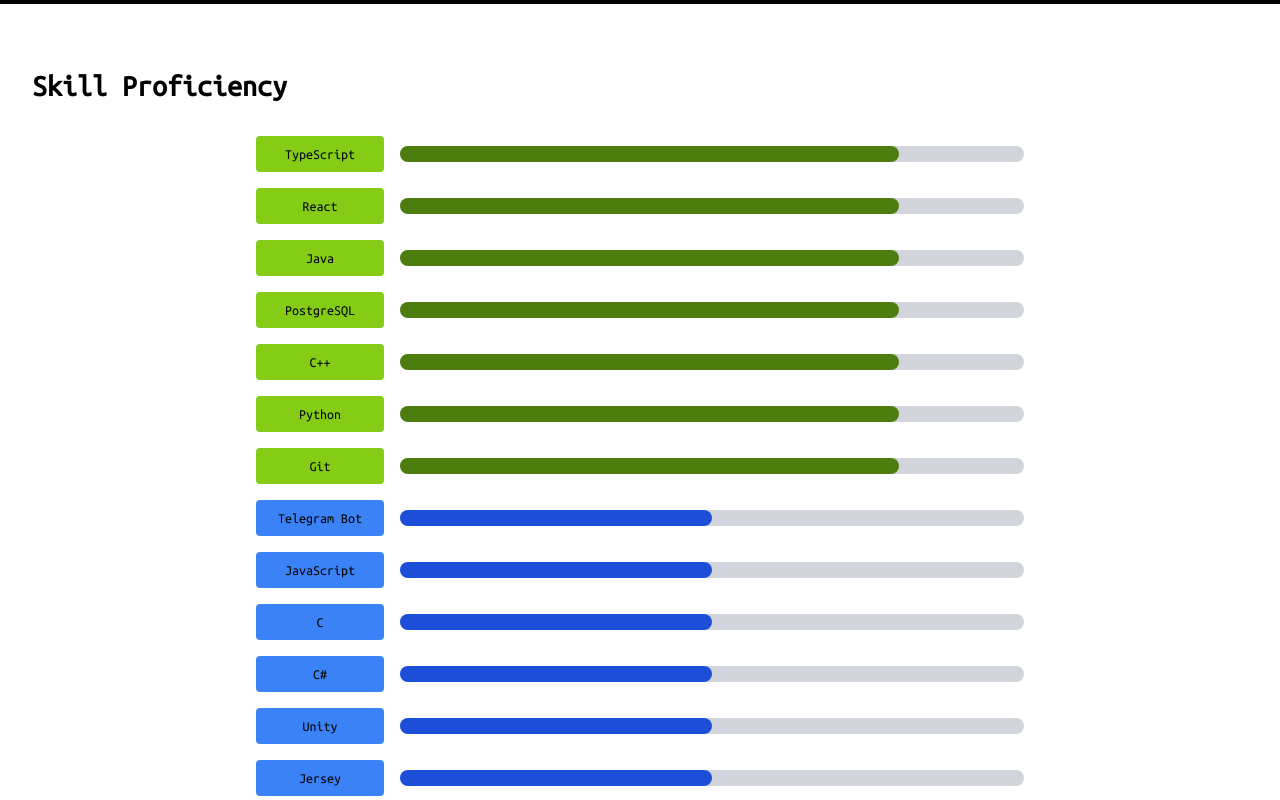
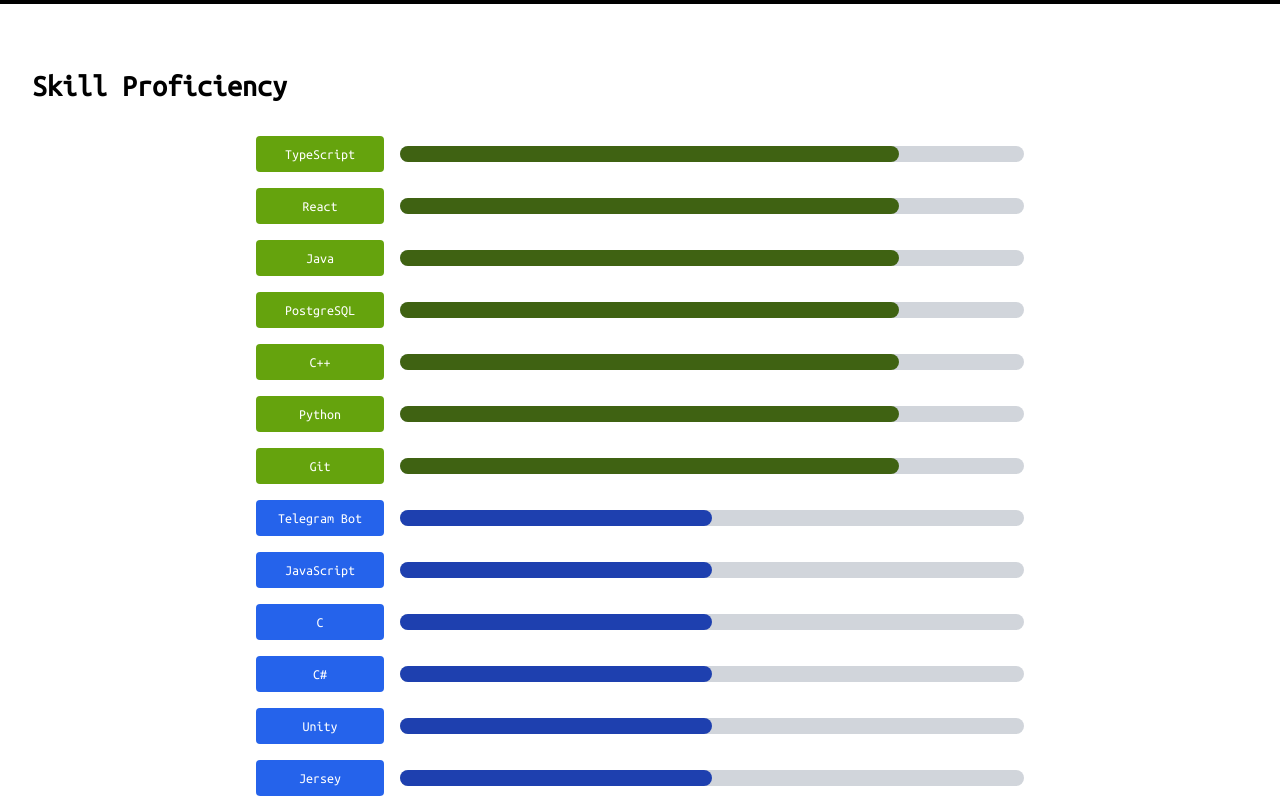
Before and after one commit to joshuan98/resume, a Next.js app: page / in a window 1280 px wide. Shown: the part 7080-7880 px from the top of the page. Built offline with nearby package versions, Linux system fonts and the light colour scheme.

Commit message:
Update color of skills bar and text

```diff
--- a/src/components/Skills.tsx
+++ b/src/components/Skills.tsx
@@ -8,26 +8,26 @@
   switch (level) {
     case 'proficient':
       return {
-        bgText: 'bg-lime-500',
-        bgBar: 'bg-lime-700',
+        bgText: 'bg-lime-600',
+        bgBar: 'bg-lime-800',
         width: '80%',
       };
     case 'intermediate':
       return {
-        bgText: 'bg-blue-500',
-        bgBar: 'bg-blue-700',
+        bgText: 'bg-blue-600',
+        bgBar: 'bg-blue-800',
         width: '50%',
       };
     case 'basic':
       return {
-        bgText: 'bg-red-500',
-        bgBar: 'bg-red-700',
+        bgText: 'bg-red-600',
+        bgBar: 'bg-red-800',
         width: '30%',
       };
     default:
       return {
-        bgText: 'bg-gray-500',
-        bgBar: 'bg-gray-700',
+        bgText: 'bg-gray-600',
+        bgBar: 'bg-gray-800',
         width: '0%',
       };
   }
@@ -44,7 +44,7 @@
           const { bgText, bgBar, width } = getSkillLevelColor(item.level);
           return (
             <div key={index} className="flex items-center">
-              <div className={`w-32 text-sm font-medium text-center text-primary p-2 rounded ${bgText}`}>
+              <div className={`w-32 text-sm font-medium text-center text-secondary p-2 rounded ${bgText}`}>
                 {item.name}
               </div>
               <div className="flex-1 ml-4 bg-gray-300 rounded-full h-4">
```
